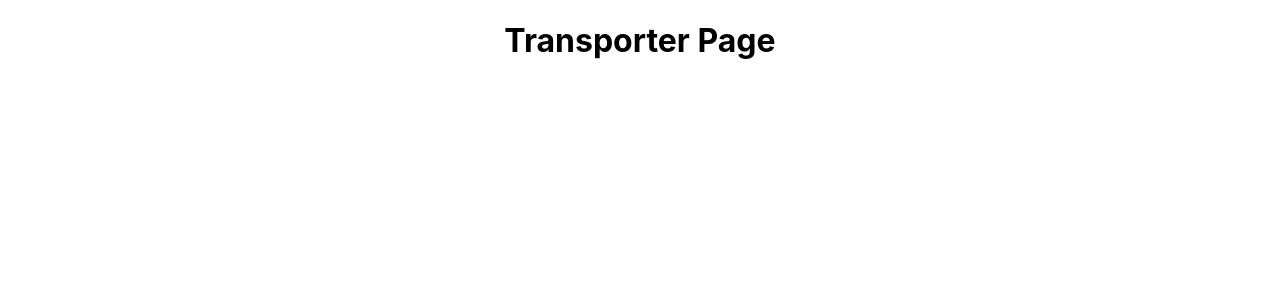
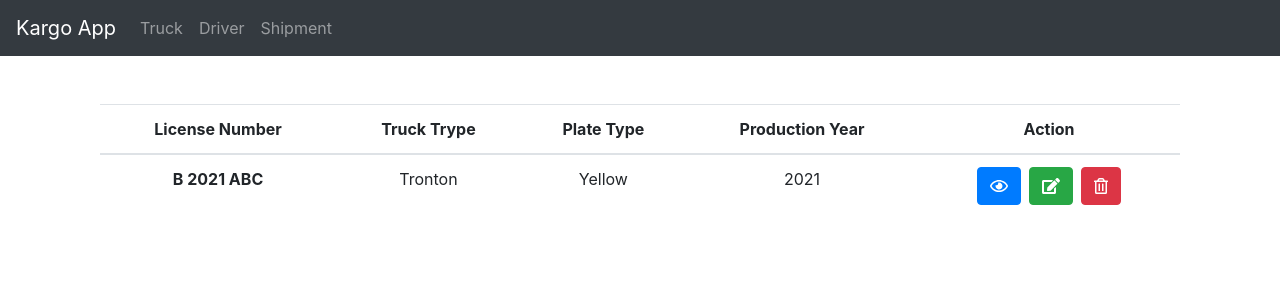
Before and after one commit to sirafmitrais/Hackathon-FE-0, a React (Create React App) app: page / in a window 1280 px wide. Shown: the top 300 px of the page. Built offline with nearby package versions, Linux system fonts and the light colour scheme; no server answers.

Commit message:
feat navbar item (#1)

```diff
--- a/package.json
+++ b/package.json
@@ -30,6 +30,7 @@
     "reactstrap": "^8.9.0",
     "redux": "^4.1.0",
     "redux-thunk": "^2.3.0",
+    "styled-components": "^5.3.1",
     "typescript": "^4.1.2",
     "web-vitals": "^1.0.1"
   },
--- a/src/App.tsx
+++ b/src/App.tsx
@@ -1,10 +1,14 @@
 import React from 'react';
 
 import { BrowserRouter as Router, Link, Route, Switch } from "react-router-dom";
+import "bootstrap/dist/css/bootstrap.min.css";
+import "@fortawesome/fontawesome-free/css/all.css";
+import "@fortawesome/fontawesome-free/js/all.js";
 
 import TransporterPage from './views/transporter';
 
 import './App.css';
+import Login from './components/Login';
 
 function App() {
   return (
@@ -14,6 +18,7 @@ function App() {
         <Switch>
           <Route path="/">
             <TransporterPage/>
+            {/* <Login/> */}
           </Route>
         </Switch>
       </Router>
--- a/src/components/Table/truckTable.tsx
+++ b/src/components/Table/truckTable.tsx
@@ -2,36 +2,38 @@ import { Table } from "reactstrap";
 
 const TruckTable = (props: any) => {
   return (
+    <div className="container mt-5">
       <Table>
         <thead>
           <tr>
-          <th>#</th>
-          <th>First Name</th>
-          <th>Last Name</th>
-          <th>Username</th>
+            <th>License Number</th>
+            <th>Truck Trype</th>
+            <th>Plate Type</th>
+            <th>Production Year</th>
+            <th>Action</th>
           </tr>
         </thead>
         <tbody>
           <tr>
-          <th scope="row">1</th>
-          <td>Mark</td>
-          <td>Otto</td>
-          <td>@mdo</td>
-        </tr>
-        <tr>
-          <th scope="row">2</th>
-          <td>Jacob</td>
-          <td>Thornton</td>
-          <td>@fat</td>
-        </tr>
-        <tr>
-          <th scope="row">3</th>
-          <td>Larry</td>
-          <td>the Bird</td>
-          <td>@twitter</td>
+            <th scope="row">B 2021 ABC</th>
+            <td>Tronton</td>
+            <td>Yellow</td>
+            <td>2021</td>
+            <td>
+              <button type="button" className="btn btn-primary mr-2">
+                <i className="far fa-eye"></i>
+              </button>
+              <button type="button" className="btn btn-success mr-2">
+                <i className="fas fa-edit"></i>
+              </button>
+              <button type="button" className="btn btn-danger">
+                <i className="far fa-trash-alt"></i>
+              </button>
+            </td>
           </tr>
         </tbody>
       </Table>
+    </div>
   );
 };
 
--- a/src/services/index.ts
+++ b/src/services/index.ts
@@ -1,4 +1,4 @@
-import ExampleService from "./api/Example.service"
+import ExampleService from "./api/Main.service"
 
 export {
     ExampleService
--- a/src/views/transporter/Truck.tsx
+++ b/src/views/transporter/Truck.tsx
@@ -2,4 +2,15 @@
 
 // ticket 2 -
 
-export {}
+import React from 'react'
+import TruckTable from '../../components/Table/truckTable'
+
+function Truck() {
+    return (
+        <div>
+            <TruckTable/>
+        </div>
+    )
+}
+
+export default Truck
--- a/src/views/transporter/index.tsx
+++ b/src/views/transporter/index.tsx
@@ -1,12 +1,55 @@
-import DriverPage from "./Drivers"
-import AssignedShipment from "./Drivers";
+import { Link, Route, Switch } from 'react-router-dom';
+import './style.css'
+import Truck from './Truck';
+import Driver from './Drivers'
+import AssignedShipment from './AssignedShipment'
 
-function TransporterPage () {
-    return(
-        <div>
-            <h1>Transporter Page</h1>
+const Header = () => {
+  return (
+    <div>
+        <nav className="navbar navbar-expand navbar-dark bg-dark">
+        <a href="/tutorials" className="navbar-brand">
+          Kargo App
+        </a>
+        <div className="navbar-nav mr-auto">
+          <li className="nav-item">
+            <Link to={"/truck"} className="nav-link">
+              Truck
+            </Link>
+          </li>
+          <li className="nav-item">
+            <Link to={"/driver"} className="nav-link">
+              Driver
+            </Link>
+          </li>
+          <li className="nav-item">
+            <Link to={"/shipment"} className="nav-link">
+              Shipment
+            </Link>
+          </li>
         </div>
-    )
-}
+      </nav>
+      <div className="container mt-3">
+        <Switch>
 
-export default TransporterPage
+          <Route exact path="/driver">
+            <Driver/>
+          </Route>
+          <Route path="/shipment">
+            <AssignedShipment/>
+          </Route>
+          <Route path="/">
+            <Truck/>
+          </Route>
+        </Switch>
+      </div>
+    </div>
+
+  );
+};
+
+
+
+
+
+export default Header;
--- /dev/null
+++ b/src/views/transporter/style.css
@@ -0,0 +1,89 @@
+
+.container-app {
+    background-color: white;
+    border-bottom: 1px solid rgba(0, 0, 0, 0.08);
+    left: 0;
+    padding: 0 24px;
+    position: fixed;
+    top: 0;
+    width: 100vw;
+    z-index: 100;
+}
+
+
+.content-app {
+    display: flex;
+    align-items: center;
+    margin: 0 auto;
+    min-height: 100%;
+    max-width: 1128px;
+}
+
+
+.span-app {
+    margin-right: 8px;
+    font-size: 0px;
+}
+
+.search-app {
+    opacity: 1;
+    flex-grow: 1;
+    position: relative;
+
+      max-width: 280px;
+
+        border: none;
+        box-shadow: none;
+        background-color: #eef3f8;
+        border-radius: 2px;
+        color: rgba(0, 0, 0, 0.9);
+        width: 218px;
+        padding: 0 8px 0 40px;
+        line-height: 1.75;
+        font-weight: 400;
+        font-size: 14px;
+        height: 34px;
+        border-color: #dce6f1;
+        vertical-align: text-top;
+
+}
+
+.nav-app {
+    margin-left: auto;
+    display: block;
+    @media (max-width: 768px) {
+      position: fixed;
+      left: 0;
+      bottom: 0;
+      background: white;
+      width: 100%;
+    }
+}
+
+
+.nav-wrap {
+    display: flex;
+    flex-wrap: nowrap;
+    list-style-type: none;
+
+}
+
+.nav-list {
+    display: flex;
+align-items: center;
+
+}
+.nav-list a {
+    align-items: center;
+    background: transparent;
+    display: flex;
+    flex-direction: column;
+    font-size: 12px;
+    font-weight: 400;
+    justify-content: center;
+    line-height: 1.5;
+    min-height: 52px;
+    min-width: 80px;
+    position: relative;
+    text-decoration: none;
+}
```
Also changed, not shown: src/components/Login/index.tsx (added, +32 -0 lines), 1 other file (tests, documents, lock files or other folders). Lines whose indentation alone changed are shown as unchanged.
